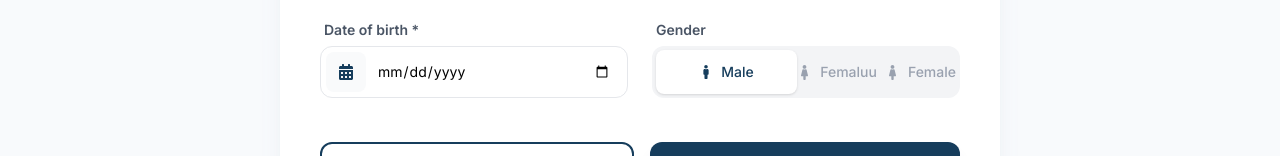
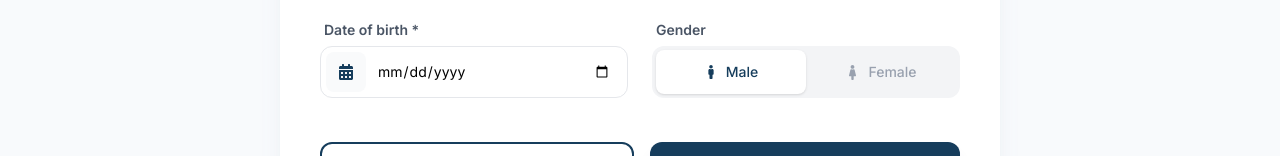
Before and after one commit to umidbek05/workify, a React (Vite) app: page /talentsignup in a window 1280 px wide. Shown: the part 590-746 px from the top of the page. Built offline with nearby package versions, Linux system fonts and the light colour scheme.

Commit message:
last updated signup

```diff
--- a/src/pages/signup/TalentSignup.jsx
+++ b/src/pages/signup/TalentSignup.jsx
@@ -277,7 +277,6 @@ export default function RegistrationForm() {
                       : "text-gray-400"
                   }`}
                 >
-                  <FaFemale size={15} /> Femaluu
                   <FaFemale size={15} /> Female
                 </button>
               </div>
```
Also changed, not shown: src/pages/setpassword/Setpassword.jsx (line endings or trailing spaces).
